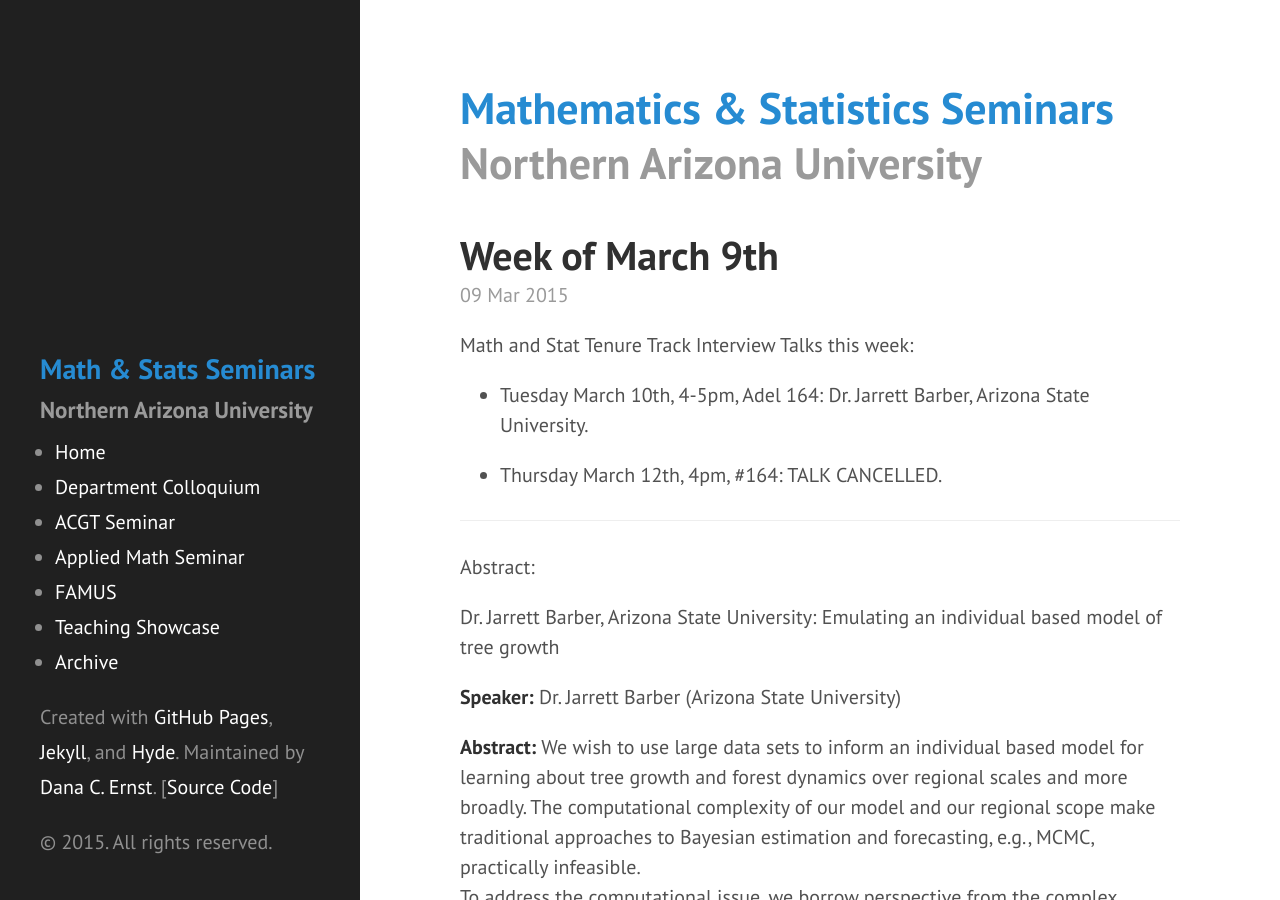
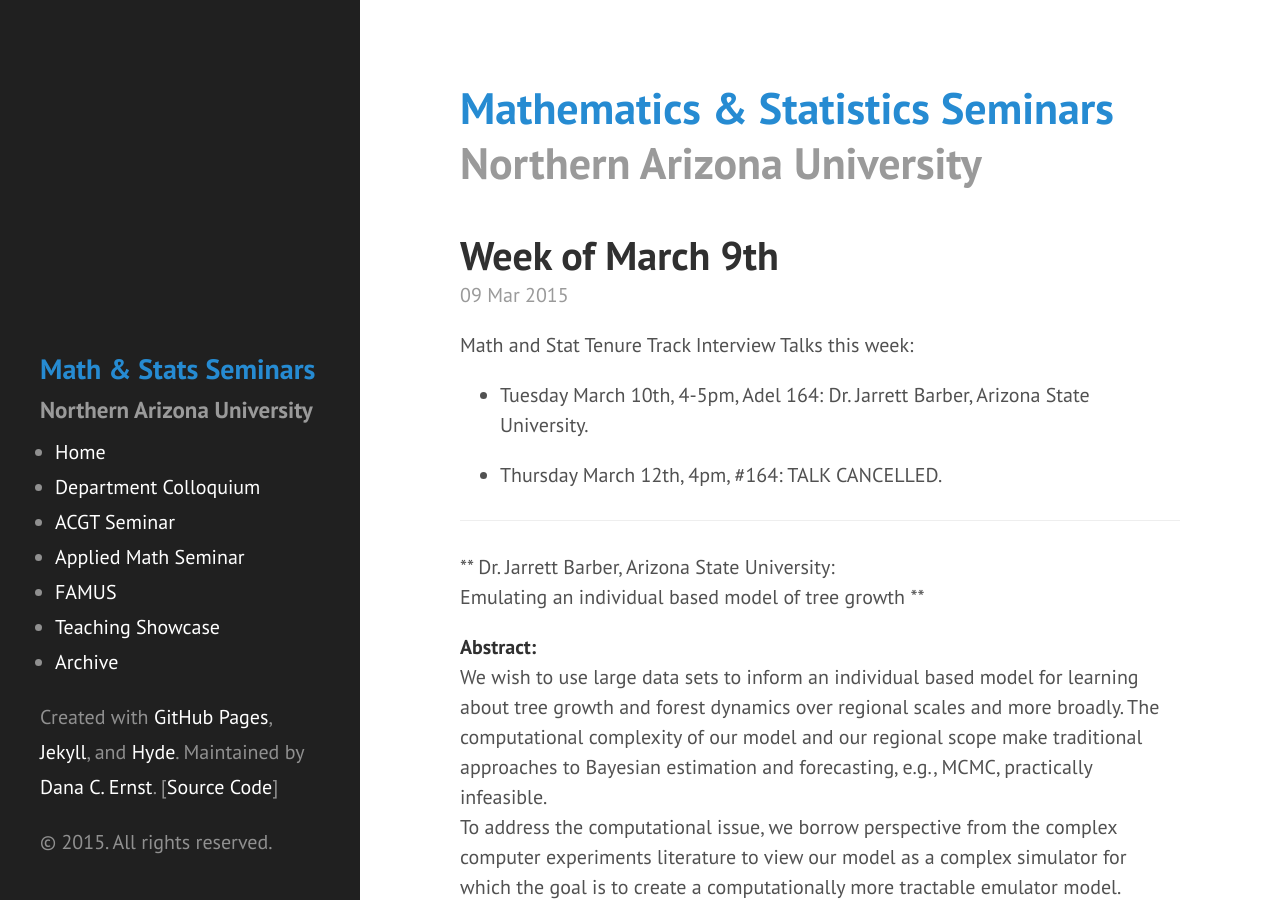
Before and after one commit to NAUMathStat/seminars, a Jekyll site: the page built from _posts/2015-03-09-week-9.md, in a window 1280 px wide and 900 px high. Built offline with Jekyll 4.4.1, drawn with Linux system fonts in a browser that asks for light colours; Markdown is read by kramdown in place of the engine named in the settings.

Commit message:
Update 2015-03-09-week-9.md

```diff
--- a/_posts/2015-03-09-week-9.md
+++ b/_posts/2015-03-09-week-9.md
@@ -10,15 +10,9 @@ Math and Stat Tenure Track Interview Talks this week:
 - Thursday March 12th, 4pm, #164: TALK CANCELLED.
 
 ***************************
+** Dr. Jarrett Barber, Arizona State University: <br> Emulating an individual based model of tree growth **
 
-Abstract:
-
-Dr. Jarrett Barber, Arizona State University: Emulating an individual based model of tree growth
-
-**Speaker:** Dr. Jarrett Barber (Arizona State University)
-
-**Abstract:** We wish to use large data sets to inform an individual based model for learning about tree growth and forest dynamics
-over regional scales and more broadly.  The computational complexity of our model and our
+**Abstract:** <br> We wish to use large data sets to inform an individual based model for learning about tree growth and forest dynamics over regional scales and more broadly.  The computational complexity of our model and our
 regional scope make traditional approaches to Bayesian estimation and forecasting, e.g., MCMC, practically infeasible.
 To address the computational issue, we borrow perspective from the complex computer experiments literature to
 view our model as a complex simulator for which the goal is to create a computationally more tractable emulator model.
```
